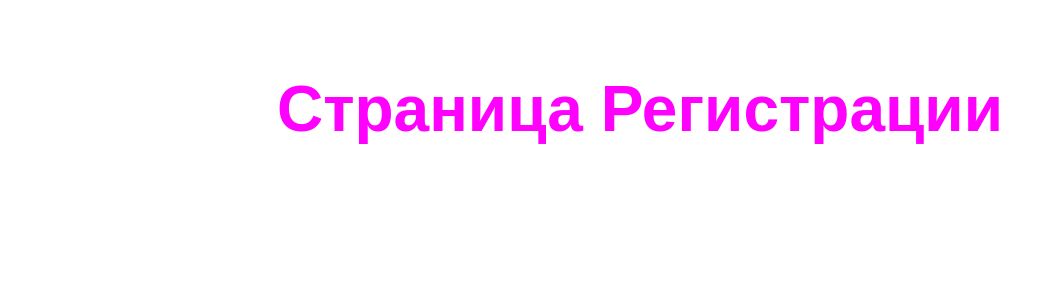
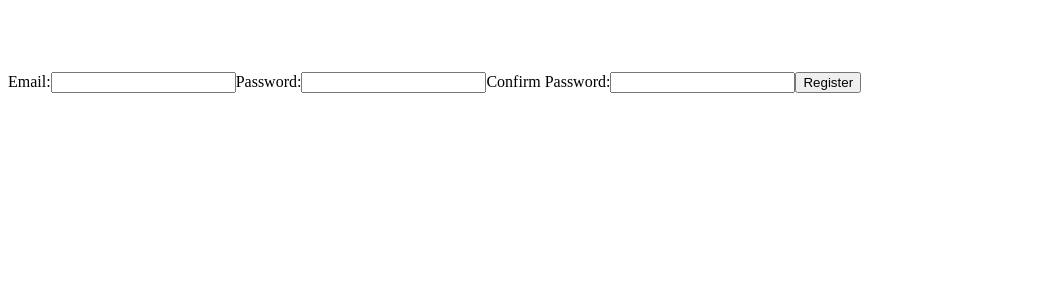
Before and after one commit to Horvar/graphiql-app, a React (Vite) app: page /register in a window 1280 px wide. Shown: the top 300 px of the page, without its empty margins (0-1053 px from the left). Built offline with nearby package versions, Linux system fonts and the light colour scheme.

Commit message:
feat: add form to register page and implement validation

```diff
--- /dev/null
+++ b/src/entities/user.interface.ts
@@ -0,0 +1,5 @@
+export interface User {
+  email: string;
+  password: string;
+  ['confirm-password']: string;
+}
--- a/src/pages/RegisterPage/index.tsx
+++ b/src/pages/RegisterPage/index.tsx
@@ -1,7 +1,61 @@
-import styles from './RegisterPage.module.scss'
+// import styles from './RegisterPage.module.scss';
+import { object, ref, string } from 'yup';
+import { useForm } from 'react-hook-form';
+import { yupResolver } from '@hookform/resolvers/yup';
+import { User } from '../../entities/user.interface';
+
+const schema = object().shape({
+  email: string()
+    .email('Enter valid email!')
+    .matches(
+      /^[a-zA-Z0-9._%+-]+@[a-zA-Z0-9.-]+\.[a-zA-Z]{2,}$/,
+      'Enter valid email!',
+    )
+    .required('Enter email!'),
+  password: string()
+    .matches(
+      /^(?=.*\d)(?=.*[A-Z])(?=.*[a-z])(?=.*[!@#$%^&*()_+{}[\]:;<>,.?~\\/-]).{8,}$/,
+      'Your password are weak!',
+    )
+    .required("Enter password!"),
+  ['confirm-password']: string()
+    .oneOf([ref('password')], 'Passwords must match')
+    .required("Passwords must match"),
+});
 
 function RegisterPage() {
-  return <h1 className={styles.titleTest}>Страница Регистрации</h1>;
+  const {
+    register,
+    handleSubmit,
+    formState: { errors },
+  } = useForm({
+    resolver: yupResolver(schema),
+  });
+
+  function onRegister(data: User) {
+    console.log(data);
+  }
+
+  return (
+    <form onSubmit={handleSubmit(onRegister)}>
+      <label htmlFor="email">Email:</label>
+      <input type="email" {...register('email')} id="email" />
+      {errors.email && <p>{errors.email.message}</p>}
+      <label htmlFor="password">Password:</label>
+      <input type="password" {...register('password')} id="password" />
+      {errors.password && <p>{errors.password.message}</p>}
+      <label htmlFor="confirm-password">Confirm Password:</label>
+      <input
+        type="password"
+        {...register('confirm-password')}
+        id="confirm-password"
+      />
+      {errors['confirm-password'] && (
+        <p>{errors['confirm-password'].message}</p>
+      )}
+      <input type="submit" value="Register" />
+    </form>
+  );
 }
 
 export default RegisterPage;
```
